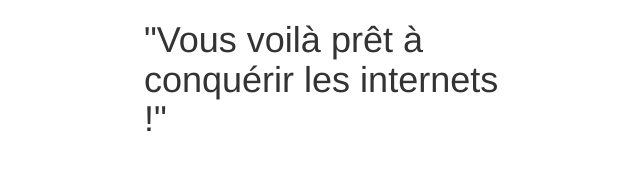
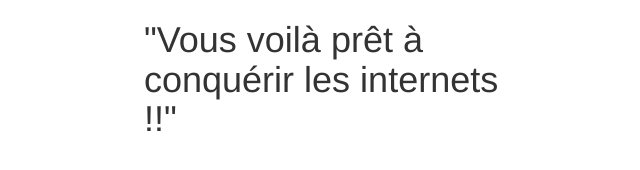
Before and after one commit to simolvr/Courtechelle_v2, a plain HTML site: page index.html in a window 1280 px wide. Shown: the full height of the page, 316-956 px from the left. Drawn offline with nearby package versions, Linux system fonts and the light colour scheme.

Commit message:
Update index.html

```diff
--- a/index.html
+++ b/index.html
@@ -22,7 +22,7 @@
     <div class="container">
       <div class="row">
         <div class="col-md-4 col-md-offset-4">
-          <h1>"Vous voilà prêt à conquérir les internets !"</h1>
+          <h1>"Vous voilà prêt à conquérir les internets !!"</h1>
         </div>
       </div>
     </div>
```
